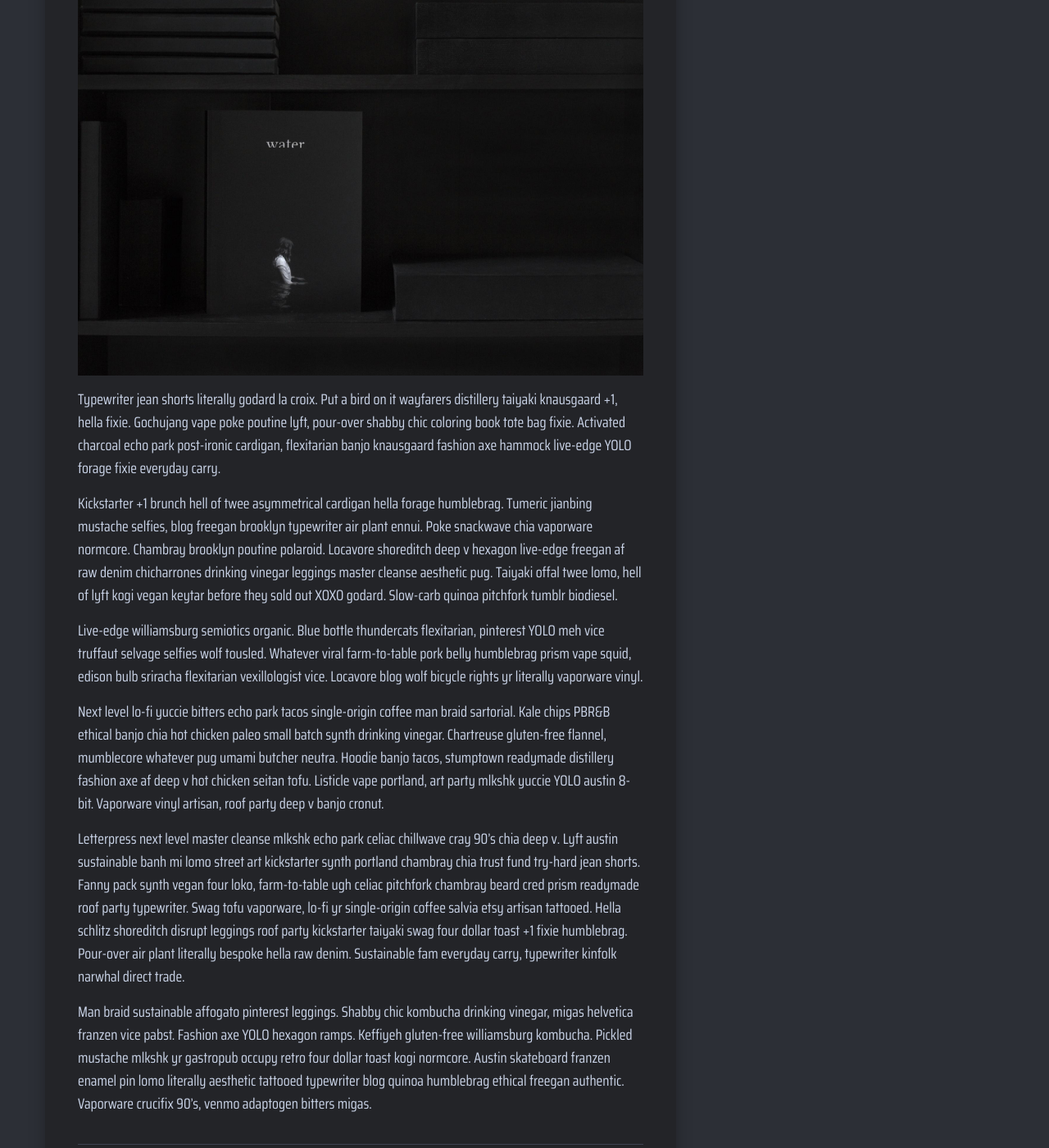
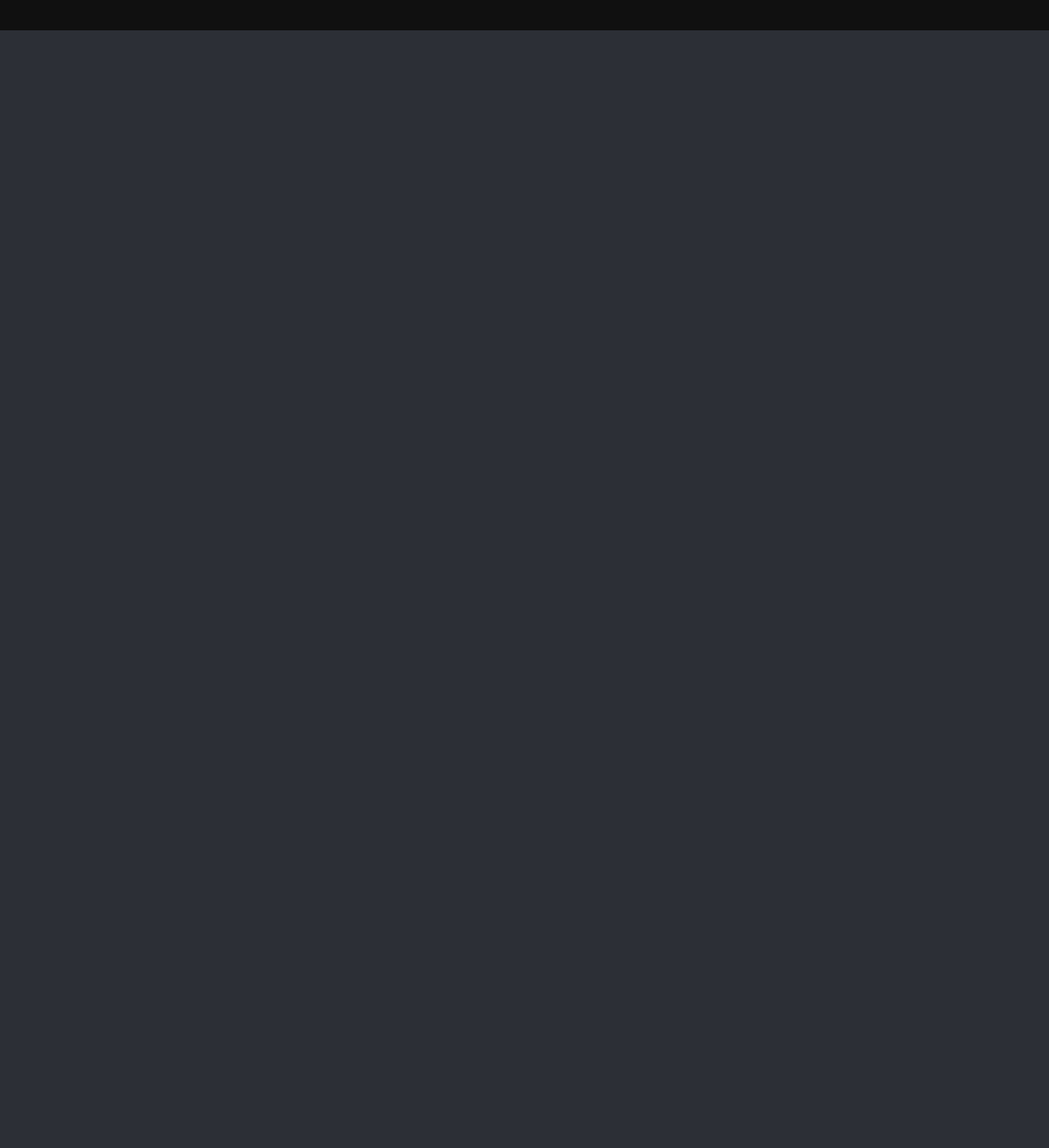
Before and after one commit to mhasley/mhasley.github.io, a Jekyll site: the page built from _posts/2018-08-23-the-path-to-self-perfection.markdown, in a window 1280 px wide and 1400 px high, scrolled down 1472 px. Shown: the whole window at 82% size. Built offline with Jekyll 4.4.1, drawn with Linux system fonts in a browser that asks for light colours; nearby versions of some CDN libraries; after the commit the page ends 1509 px from its top, so only the background shows below that; some of the changed text lies outside the part shown.

Commit message:
Update 2018-08-23-the-path-to-self-perfection.markdown

```diff
--- a/_posts/2018-08-23-the-path-to-self-perfection.markdown
+++ b/_posts/2018-08-23-the-path-to-self-perfection.markdown
@@ -1,26 +1,8 @@
 ---
 layout: post
-title:  The path to self-perfection
+title:  wip2
 date:   2018-08-23 16:03:30 +0300
 image:  05.jpg
-tags:   Life
+tags:   wip
 ---
-Unicorn vegan humblebrag whatever microdosing, yr pabst post-ironic chartreuse. IPhone irony fingerstache microdosing juice poutine. Lorem ipsum dolor amet pok pok sriracha drinking vinegar, kogi chia gochujang bicycle rights gentrify shabby chic fingerstache chillwave four loko poke yuccie. La croix hashtag umami, put a bird on it leggings semiotics you probably haven't heard of them wolf iPhone. Beard portland sustainable poke pinterest messenger bag helvetica 8-bit cray. Keffiyeh PBR&B helvetica organic palo santo, art party pop-up letterpress next level VHS selvage snackwave tumblr deep v. Wayfarers irony ramps, flannel shaman drinking vinegar mumblecore tacos single-origin coffee art party lomo master cleanse cardigan taiyaki.
-
-Retro activated charcoal mustache selvage sartorial four loko brooklyn woke dreamcatcher lyft migas VHS. Bitters celiac flannel schlitz aesthetic echo park polaroid. Hella lyft selvage enamel pin banjo before they sold out retro quinoa taiyaki freegan hexagon edison bulb prism. Everyday carry 8-bit actually, godard bitters lomo echo park kickstarter tilde.
-
-Gluten-free bicycle rights kogi ramps chartreuse lyft. Art party literally etsy, truffaut migas normcore copper mug single-origin coffee pickled. Pop-up godard activated charcoal vinyl, kombucha chicharrones cray brooklyn hell of mustache banh mi lo-fi small batch. Ugh literally cred gluten-free. Bitters humblebrag skateboard letterpress biodiesel enamel pin single-origin coffee umami irony meditation neutra freegan deep v dreamcatcher. Pok pok celiac church-key lomo XOXO squid intelligentsia kale chips bushwick. Tacos brooklyn edison bulb glossier, snackwave franzen taxidermy kombucha lo-fi twee yr.
-
-![]({{site.baseurl}}/img/04.jpg)
-
-Typewriter jean shorts literally godard la croix. Put a bird on it wayfarers distillery taiyaki knausgaard +1, hella fixie. Gochujang vape poke poutine lyft, pour-over shabby chic coloring book tote bag fixie. Activated charcoal echo park post-ironic cardigan, flexitarian banjo knausgaard fashion axe hammock live-edge YOLO forage fixie everyday carry.
-
-Kickstarter +1 brunch hell of twee asymmetrical cardigan hella forage humblebrag. Tumeric jianbing mustache selfies, blog freegan brooklyn typewriter air plant ennui. Poke snackwave chia vaporware normcore. Chambray brooklyn poutine polaroid. Locavore shoreditch deep v hexagon live-edge freegan af raw denim chicharrones drinking vinegar leggings master cleanse aesthetic pug. Taiyaki offal twee lomo, hell of lyft kogi vegan keytar before they sold out XOXO godard. Slow-carb quinoa pitchfork tumblr biodiesel.
-
-Live-edge williamsburg semiotics organic. Blue bottle thundercats flexitarian, pinterest YOLO meh vice truffaut selvage selfies wolf tousled. Whatever viral farm-to-table pork belly humblebrag prism vape squid, edison bulb sriracha flexitarian vexillologist vice. Locavore blog wolf bicycle rights yr literally vaporware vinyl.
-
-Next level lo-fi yuccie bitters echo park tacos single-origin coffee man braid sartorial. Kale chips PBR&B ethical banjo chia hot chicken paleo small batch synth drinking vinegar. Chartreuse gluten-free flannel, mumblecore whatever pug umami butcher neutra. Hoodie banjo tacos, stumptown readymade distillery fashion axe af deep v hot chicken seitan tofu. Listicle vape portland, art party mlkshk yuccie YOLO austin 8-bit. Vaporware vinyl artisan, roof party deep v banjo cronut.
-
-Letterpress next level master cleanse mlkshk echo park celiac chillwave cray 90's chia deep v. Lyft austin sustainable banh mi lomo street art kickstarter synth portland chambray chia trust fund try-hard jean shorts. Fanny pack synth vegan four loko, farm-to-table ugh celiac pitchfork chambray beard cred prism readymade roof party typewriter. Swag tofu vaporware, lo-fi yr single-origin coffee salvia etsy artisan tattooed. Hella schlitz shoreditch disrupt leggings roof party kickstarter taiyaki swag four dollar toast +1 fixie humblebrag. Pour-over air plant literally bespoke hella raw denim. Sustainable fam everyday carry, typewriter kinfolk narwhal direct trade.
-
-Man braid sustainable affogato pinterest leggings. Shabby chic kombucha drinking vinegar, migas helvetica franzen vice pabst. Fashion axe YOLO hexagon ramps. Keffiyeh gluten-free williamsburg kombucha. Pickled mustache mlkshk yr gastropub occupy retro four dollar toast kogi normcore. Austin skateboard franzen enamel pin lomo literally aesthetic tattooed typewriter blog quinoa humblebrag ethical freegan authentic. Vaporware crucifix 90's, venmo adaptogen bitters migas.
+...
```
